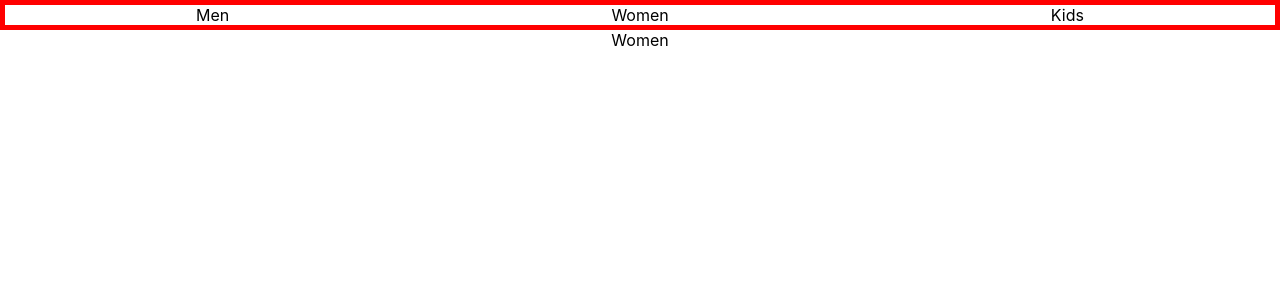
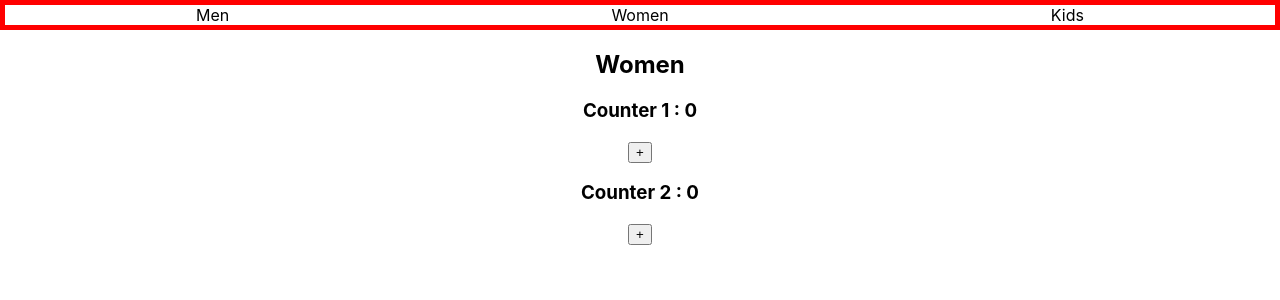
Before and after one commit to swaraj54/I-rise-React, a React (Create React App) app in the folder irise-frontend/: page /women in a window 1280 px wide. Shown: the top 300 px of the page. Built offline with nearby package versions, Linux system fonts and the light colour scheme.

Commit message:
Update for useEffect

```diff
--- a/irise-frontend/src/components/Women.jsx
+++ b/irise-frontend/src/components/Women.jsx
@@ -1,6 +1,43 @@
+import { useEffect, useState } from "react"
+
 const Women = () => {
+
+    const [counter, setCounter] = useState(0)
+    const [counter2, setCounter2] = useState(0)
+
+    //Type 1
+    // useEffect(() => {
+    //     console.log("Code executed inside useEffect.")
+    // })
+    // Type 2
+    // useEffect(()=> {
+    //     console.log("Code executed inside useEffect for type 2.")
+    // } , [])
+    // Type 3
+    // useEffect(()=> {
+    //     console.log("Code executed inside useEffect for type 3.")
+    // }, [counter])
+    //tYPE 4
+    useEffect(() => {
+        console.log("Code executed inside useEffect for type 4.")
+    }, [counter, counter2])
+
+    function increment() {
+        setCounter((prevState) => prevState + 1)
+    }
+
+    function increment2() {
+        setCounter2((prevState) => prevState + 1)
+    }
+
     return (
-        <div>Women</div>
+        <div>
+            <h2>Women</h2>
+            <h3>Counter 1  : {counter}</h3>
+            <button onClick={increment}>+</button>
+            <h3>Counter 2  : {counter2}</h3>
+            <button onClick={increment2}>+</button>
+        </div>
     )
 }
 
--- a/irise-frontend/src/index.js
+++ b/irise-frontend/src/index.js
@@ -7,11 +7,11 @@ import { BrowserRouter } from 'react-router-dom';
 
 const root = ReactDOM.createRoot(document.getElementById('root'));
 root.render(
-  <React.StrictMode>
+  // <React.StrictMode>
     <BrowserRouter>
       <App />
     </BrowserRouter>
-  </React.StrictMode>
+  // </React.StrictMode>
 );
 
 // If you want to start measuring performance in your app, pass a function
```
